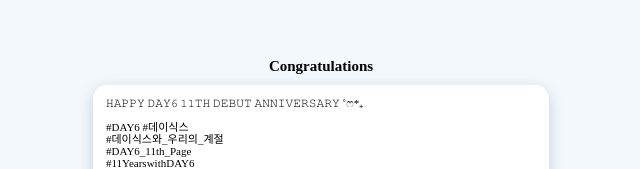
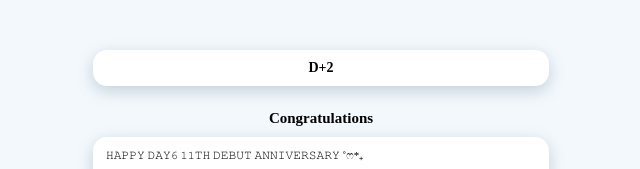
Before and after one commit to eternalmyday/day6s2025, a plain HTML site: page index.html in a window 1280 px wide. Shown: the top 169 px of the page, without its empty margins (319-959 px from the left). Drawn offline with Linux system fonts and the light colour scheme.

Commit message:
Update index.html

```diff
--- a/index.html
+++ b/index.html
@@ -61,6 +61,11 @@
 
   overflow:hidden;
 }
+  #dday{
+  text-align:center;
+  font-size:14px;
+  font-weight:700;
+}
 @media(max-width:480px){
   .mobile-page{
     padding:0 10px;
@@ -71,7 +76,26 @@
 <body>
   <div class="mobile-page">
 <p>&nbsp;</p>
+<div class="section-card">
 
+  <div id="dday"></div>
+
+</div>
+
+<script>
+const target = new Date("2026-09-07T00:00:00");
+const today = new Date();
+
+target.setHours(0,0,0,0);
+today.setHours(0,0,0,0);
+
+const diff = Math.round((target - today) / (1000 * 60 * 60 * 24));
+
+document.getElementById("dday").textContent =
+  diff > 0 ? `D-${diff}` :
+  diff === 0 ? "D-DAY" :
+  `D+${Math.abs(diff)}`;
+</script>
 <div class="section-title">Congratulations</div>
 
 <div class="section-card">
```
